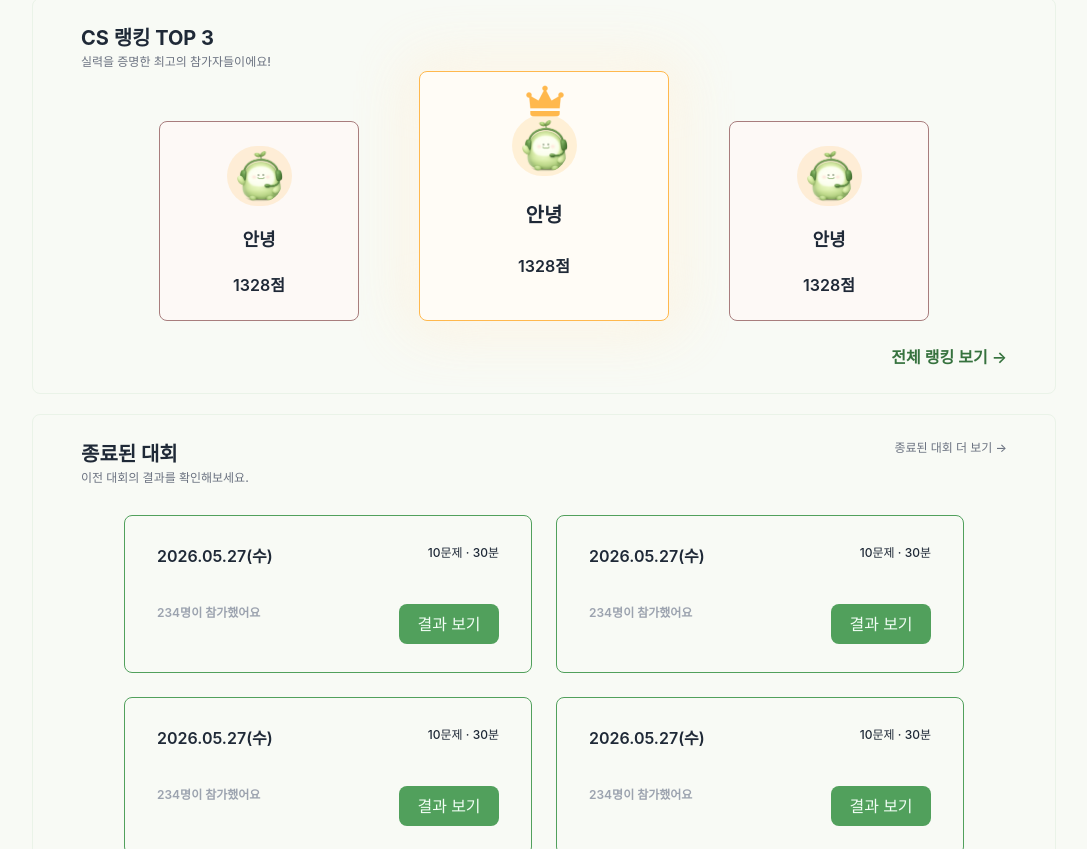
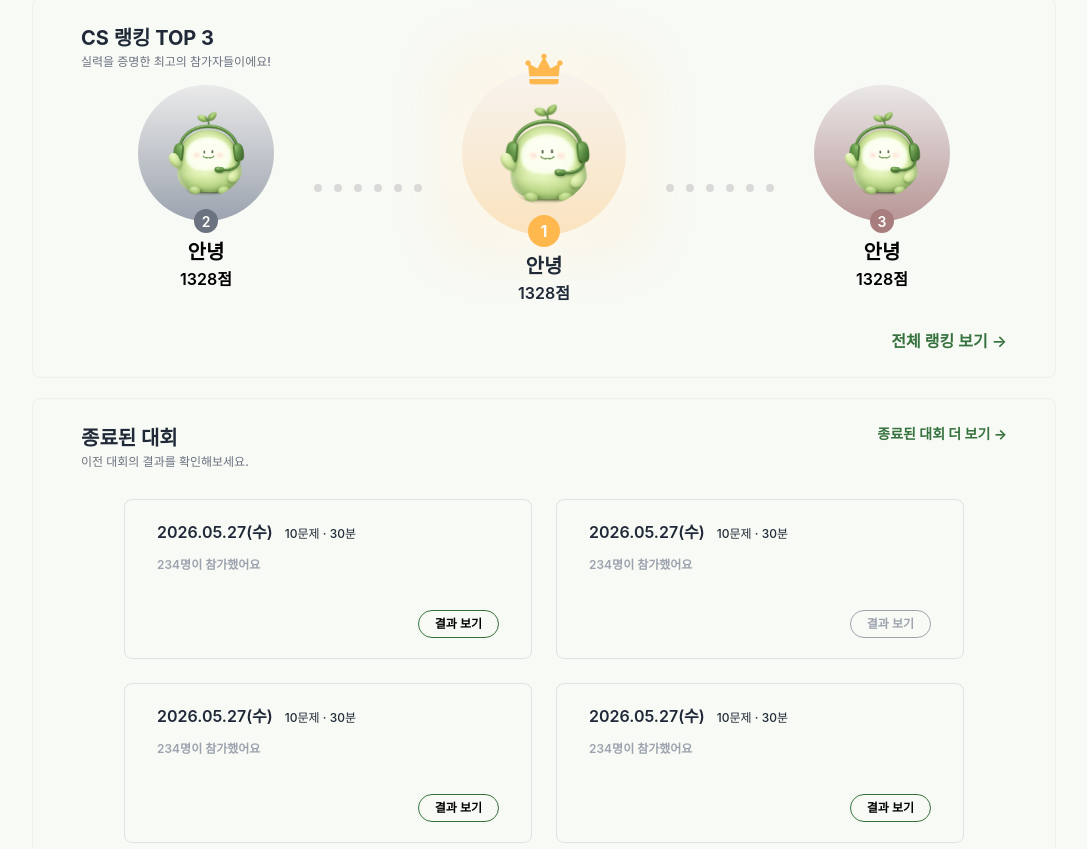
Before and after one commit to Rootin-lion/rootin-fe, a Next.js app: page /contests in a window 1280 px wide. Shown: the part 311-1160 px from the top of the page, without its empty margins (96-1183 px from the left). Built offline with nearby package versions, Linux system fonts and the light colour scheme; a web font is replaced by a local one.

Commit message:
feat: 대회 페이지 UI 완성

```diff
--- a/src/app/contests/page.tsx
+++ b/src/app/contests/page.tsx
@@ -3,18 +3,20 @@ import Banner from "@/components/contests/banner/Banner";
 import RankingSectipn from "@/components/contests/RankingSection";
 import PastContestsSection from "@/components/contests/PastContestsSection";
 import WaringBanner from "@/components/contests/WaringBanner";
+import ContestCtaBanner from "@/components/contests/ContestCtaBanner";
 
 export default function ContestPage() {
   return (
     <>
       <Header />
-      <Banner />
-      <div className="bg-bg-green-50 w-full pt-6">
+      <div className="bg-bg-green-50 flex w-full flex-col gap-6 pb-140">
+        <Banner />
         <div className="mx-auto flex w-full max-w-5xl flex-col gap-5">
           <RankingSectipn />
           <PastContestsSection />
           <WaringBanner />
         </div>
+        <ContestCtaBanner />
       </div>
     </>
   );
--- /dev/null
+++ b/src/components/contests/ContestCtaBanner.tsx
@@ -0,0 +1,39 @@
+import Image from "next/image";
+import BannerImg from "../../assets/contests/bannerImg.png";
+
+const CtaButton = ({ onClick }: { onClick?: () => void }) => {
+  return (
+    <button
+      type="button"
+      onClick={onClick}
+      className="text-primary-900 border-primary-900 rounded-xl border px-5 py-2 text-[14px] font-semibold"
+    >
+      대회 참여하기
+    </button>
+  );
+};
+
+export default function ContestCtaBanner() {
+  return (
+    <div className="mt-8 w-full bg-[radial-gradient(100%_100%_at_0%_50%,#EEF3E7_0%,#E4EFE0_50%,#DAEBD9_100%)]">
+      <div className="mx-auto flex max-w-5xl items-end justify-between py-9">
+        <div className="flex items-center gap-5">
+          <div className="flex h-18 w-18 items-center justify-center rounded-[50%] bg-[radial-gradient(50%_50%_at_50%_50%,#FFFFFF_30%,#DAEBD9_100%)]">
+            <Image src={BannerImg} width={50} height={59} alt="banner" />
+          </div>
+          <div className="flex flex-col">
+            <p className="bg-[linear-gradient(180deg,#305035_0%,#4B6D50_50%,#A1CCA7_100%)] bg-clip-text text-[22px] font-bold text-transparent">
+              매일 도전하고 실력을 성장시켜보세요!
+            </p>
+            <p className="text-primary-900 text-[12px] font-normal">
+              꾸준한 도전이 최고의 개발자를 만듭니다.
+            </p>
+          </div>
+        </div>
+        <div>
+          <CtaButton />
+        </div>
+      </div>
+    </div>
+  );
+}
--- a/src/components/contests/ContestResultCard.tsx
+++ b/src/components/contests/ContestResultCard.tsx
@@ -1,21 +1,44 @@
-import Button from "../shared/Button";
+import React from "react";
 
-export default function ContestResultCard() {
+const CardButton = ({
+  children,
+  isDisabled,
+  onClick,
+}: {
+  children: React.ReactNode;
+  isDisabled: boolean;
+  onClick?: () => void;
+}) => {
   return (
-    <div className="border-primary flex w-full max-w-102 flex-col gap-9 rounded-lg border px-8 py-7">
-      <div className="flex justify-between">
-        <p className="text-text text-[16px] font-semibold">2026.05.27(수)</p>
+    <button
+      type="button"
+      onClick={onClick}
+      className={`${isDisabled ? "border-disabled-text" : "border-primary-900"} rounded-2xl border px-4 py-1 text-[12px] font-semibold ${isDisabled ? "text-disabled-text" : "text-black"}`}
+    >
+      {children}
+    </button>
+  );
+};
+
+export default function ContestResultCard({
+  isDisabled,
+}: {
+  isDisabled: boolean;
+}) {
+  return (
+    <div className="flex w-full max-w-102 flex-col gap-9 rounded-lg border border-[#E1E1E1] px-8 py-5">
+      <div className="flex items-baseline gap-3">
+        <div className="flex flex-col gap-3">
+          <p className="text-text text-[16px] font-semibold">2026.05.27(수)</p>
+          <p className="text-disabled-text text-[12px] font-semibold">
+            234명이 참가했어요
+          </p>
+        </div>
         <p className="text-text text-[12px] font-medium">10문제 · 30분</p>
       </div>
-      <div className="flex justify-between">
-        <p className="text-disabled-text text-[12px] font-semibold">
-          234명이 참가했어요
-        </p>
-        <div>
-          <Button disabled={true} isActive={true}>
-            결과 보기
-          </Button>
-        </div>
+
+      <div className="text-right">
+        <CardButton isDisabled={isDisabled}>결과 보기</CardButton>
       </div>
     </div>
   );
--- a/src/components/contests/PastContestsSection.tsx
+++ b/src/components/contests/PastContestsSection.tsx
@@ -19,10 +19,10 @@ export default function PastContestsSection() {
         />
         <div className="mt-7 flex w-full justify-center">
           <div className="grid w-full max-w-210 grid-cols-2 justify-items-center gap-6">
-            <ContestResultCard />
-            <ContestResultCard />
-            <ContestResultCard />
-            <ContestResultCard />
+            <ContestResultCard isDisabled={false} />
+            <ContestResultCard isDisabled={true} />
+            <ContestResultCard isDisabled={false} />
+            <ContestResultCard isDisabled={false} />
           </div>
         </div>
         <div className="mt-9 flex justify-center gap-2">
--- a/src/components/contests/RankingBoxWrapper.tsx
+++ /dev/null
@@ -1,19 +0,0 @@
-type RankingType = "Gold" | "Silver" | "Dong";
-
-const medalMap = {
-  Gold: { width: 45, height: 45 },
-  Silver: { width: 35, height: 35 },
-  Dong: { width: 35, height: 35 },
-};
-
-export default function RankingBoxWrapper({
-  children,
-  className,
-  type,
-}: {
-  children: React.ReactNode;
-  className: string;
-  type: RankingType;
-}) {
-  return <div className={className}>{children}</div>;
-}
--- a/src/components/contests/RankingSection.tsx
+++ b/src/components/contests/RankingSection.tsx
@@ -1,9 +1,10 @@
-import Image from "next/image";
+// import Image from "next/image";
 import BoxWrapper from "../shared/BoxWrapper";
-import RankingBoxWrapper from "./RankingBoxWrapper";
-import CharImg from "../../assets/success_char.png";
-import CrownImg from "../../assets/crown.png";
+// import RankingBoxWrapper from "./RankingBoxWrapper";
 import SectionTitle from "./SectionTitle";
+import RankingBox from "./ranking/RankingBox";
+import RankingCircle from "./ranking/RankingCircle";
+import RankingConnector from "./ranking/RankingConnector";
 
 export default function RankingSection() {
   return (
@@ -13,72 +14,33 @@ export default function RankingSection() {
           title="CS 랭킹 TOP 3"
           content="실력을 증명한 최고의 참가자들이에요!"
         />
-        <div className="flex items-end gap-15 justify-center">
-          <RankingBoxWrapper
-            type="Silver"
-            className="max-w-5xl relative flex items-center justify-center rounded-lg w-50 h-50 border border-[#a87d7d] bg-[#fdf9f6]"
-          >
-            <div className="text-text text-center gap-5 flex flex-col">
-              <Image
-                src={CharImg}
-                alt="char"
-                width={65}
-                height={70}
-                className="bg-[#FFB84D30] rounded-[50px] py-1 px-2"
-              />
-              <p className="text-[18px] font-semibold">안녕</p>
-              <p className="text-[16px] font-semibold">1328점</p>
-            </div>
-          </RankingBoxWrapper>
+        <div className="flex flex-row items-center justify-center gap-10">
+          <RankingBox>
+            <RankingCircle type="Silver" />
+            <p className="mt-4 text-[20px] font-semibold">안녕</p>
+            <p className="text-[16px] font-semibold">1328점</p>
+          </RankingBox>
+          <RankingConnector />
           <div className="relative">
             <div className="absolute inset-0 z-0">
-              <div className="blur-[30px] w-62.5 h-62.5 opacity-80 absolute bg-[#FFFCF6] border-5 border-warring" />
+              <div className="border-warring absolute h-41 w-41 border-5 bg-[#FFFCF6] opacity-80 blur-[30px]" />
             </div>
-
-            <RankingBoxWrapper
-              type="Gold"
-              className="max-w-5xl relative flex items-center justify-center rounded-lg w-62.5 h-62.5 border border-warring bg-[#FFFCF6]"
-            >
-              <div className="text-text text-center gap-6 flex flex-col relative z-10">
-                <div className="relative">
-                  <Image
-                    src={CrownImg}
-                    width={40}
-                    height={40}
-                    alt="crown"
-                    className="absolute -top-8 right-3"
-                  />
-                  <Image
-                    src={CharImg}
-                    alt="char"
-                    width={65}
-                    height={70}
-                    className="bg-[#FFB84D30] rounded-[50px] py-1 px-2"
-                  />
-                </div>
-                <p className="text-[20px] font-semibold">안녕</p>
+            <div className="text-text relative z-10 flex flex-col text-center">
+              <RankingBox>
+                <RankingCircle type="Gold" />
+                <p className="mt-4 text-[20px] font-semibold">안녕</p>
                 <p className="text-[16px] font-semibold">1328점</p>
-              </div>
-            </RankingBoxWrapper>
+              </RankingBox>
+            </div>
           </div>
-          <RankingBoxWrapper
-            type="Dong"
-            className="max-w-5xl relative flex items-center justify-center rounded-lg w-50 h-50 border border-[#a87d7d] bg-[#fdf9f6]"
-          >
-            <div className="text-text text-center gap-5 flex flex-col">
-              <Image
-                src={CharImg}
-                alt="char"
-                width={65}
-                height={70}
-                className="bg-[#FFB84D30] rounded-[50px] py-1 px-2"
-              />
-              <p className="text-[18px] font-semibold">안녕</p>
-              <p className="text-[16px] font-semibold">1328점</p>
-            </div>
-          </RankingBoxWrapper>
+          <RankingConnector />
+          <RankingBox>
+            <RankingCircle type="Dong" />
+            <p className="mt-4 text-[20px] font-semibold">안녕</p>
+            <p className="text-[16px] font-semibold">1328점</p>
+          </RankingBox>
         </div>
-        <p className="text-right cursor-pointer text-primary-900 text-[16px] font-semibold mt-6">
+        <p className="text-primary-900 mt-6 cursor-pointer text-right text-[16px] font-semibold">
           전체 랭킹 보기 →
         </p>
       </div>
--- a/src/components/contests/SectionTitle.tsx
+++ b/src/components/contests/SectionTitle.tsx
@@ -10,11 +10,11 @@ export default function SectionTitle({
   return (
     <div className="flex justify-between">
       <div>
-        <p className="text-text font-bold text-[20px]">{title}</p>
-        <p className="text-[12px] font-medium text-sub-text">{content}</p>
+        <p className="text-text text-[20px] font-bold">{title}</p>
+        <p className="text-sub-text text-[12px] font-medium">{content}</p>
       </div>
       {isRanking && (
-        <p className="text-sub-text text-[12px] font-medium">
+        <p className="text-primary-900 text-[14px] font-bold">
           종료된 대회 더 보기 →
         </p>
       )}
--- a/src/components/contests/banner/Banner.tsx
+++ b/src/components/contests/banner/Banner.tsx
@@ -1,6 +1,6 @@
 import Image from "next/image";
-import TrophyImg from "../../../assets/trophy.png";
-import { BannerButton } from "./BannerButton";
+import TrophyImg from "../../../assets/contests/trophy.png";
+import BannerButton from "./BannerButton";
 
 const Status = ({ children }: { children: React.ReactNode }) => {
   return (
--- a/src/components/contests/banner/BannerButton.tsx
+++ b/src/components/contests/banner/BannerButton.tsx
@@ -5,7 +5,7 @@ interface BannerButtonProps {
   onClick?: () => void;
 }
 
-export function BannerButton({ children, onClick }: BannerButtonProps) {
+export default function BannerButton({ children, onClick }: BannerButtonProps) {
   return (
     <button
       type="button"
--- /dev/null
+++ b/src/components/contests/ranking/RankingBox.tsx
@@ -0,0 +1,9 @@
+import React from "react";
+
+export default function RankingBox({
+  children,
+}: {
+  children: React.ReactNode;
+}) {
+  return <div className="flex flex-col text-center">{children}</div>;
+}
--- /dev/null
+++ b/src/components/contests/ranking/RankingCircle.tsx
@@ -0,0 +1,66 @@
+import Image from "next/image";
+import CharImg from "../../../assets/success_char.png";
+import CrownImg from "../../../assets/crown.png";
+
+type RankingType = "Gold" | "Silver" | "Dong";
+
+interface RankingCircleProps {
+  type: RankingType;
+}
+
+const rankingCircleType = {
+  Gold: {
+    circleStyle:
+      "w-41 h-41 bg-[linear-gradient(180deg,#F7F3EE_0%,#FAE3BF_100%)]",
+    width: 113,
+    heigth: 118,
+    number: 1,
+    numberStyle: "w-8 h-8 bg-[#FFB84D] text-[16px] font-bold",
+  },
+  Silver: {
+    circleStyle:
+      "w-34 h-34 bg-[linear-gradient(180deg,#EAEAEA_0%,#9CA3AF_100%)]",
+    width: 98,
+    heigth: 103,
+    number: 2,
+    numberStyle: "w-6 h-6 bg-sub-text text-[14px] font-semibold",
+  },
+  Dong: {
+    circleStyle:
+      "w-34 h-34 bg-[linear-gradient(180.14deg,#EBE8E8_0.12%,#A87D7D_130.54%)]",
+    width: 98,
+    heigth: 103,
+    number: 3,
+    numberStyle: "w-6 h-6 bg-[#A87D7D] text-[14px] font-semibold",
+  },
+};
+
+export default function RankingCircle({ type }: RankingCircleProps) {
+  return (
+    <div
+      className={`relative flex items-center justify-center rounded-[50%] ${rankingCircleType[type].circleStyle} `}
+    >
+      {type === "Gold" && (
+        <Image
+          src={CrownImg}
+          width={40}
+          height={40}
+          alt="crown"
+          className="absolute -top-5"
+        />
+      )}
+      <Image
+        src={CharImg}
+        alt="char"
+        width={rankingCircleType[type].width}
+        height={rankingCircleType[type].heigth}
+        className="rounded-[50%] px-2 py-1"
+      />
+      <div
+        className={`text-bg-ivory absolute -bottom-3 flex ${rankingCircleType[type].numberStyle} items-center justify-center rounded-[50%]`}
+      >
+        {rankingCircleType[type].number}
+      </div>
+    </div>
+  );
+}
--- /dev/null
+++ b/src/components/contests/ranking/RankingConnector.tsx
@@ -0,0 +1,16 @@
+const Cricle = () => {
+  return <div className="h-2 w-2 rounded-[50%] bg-[#D9D9D9]"></div>;
+};
+
+export default function RankingConnector() {
+  return (
+    <div className="flex gap-3">
+      <Cricle />
+      <Cricle />
+      <Cricle />
+      <Cricle />
+      <Cricle />
+      <Cricle />
+    </div>
+  );
+}
```
Also changed, not shown: src/assets/contests/bannerImg.png (added), src/assets/contests/trophy.png (renamed from src/assets/trophy.png).
